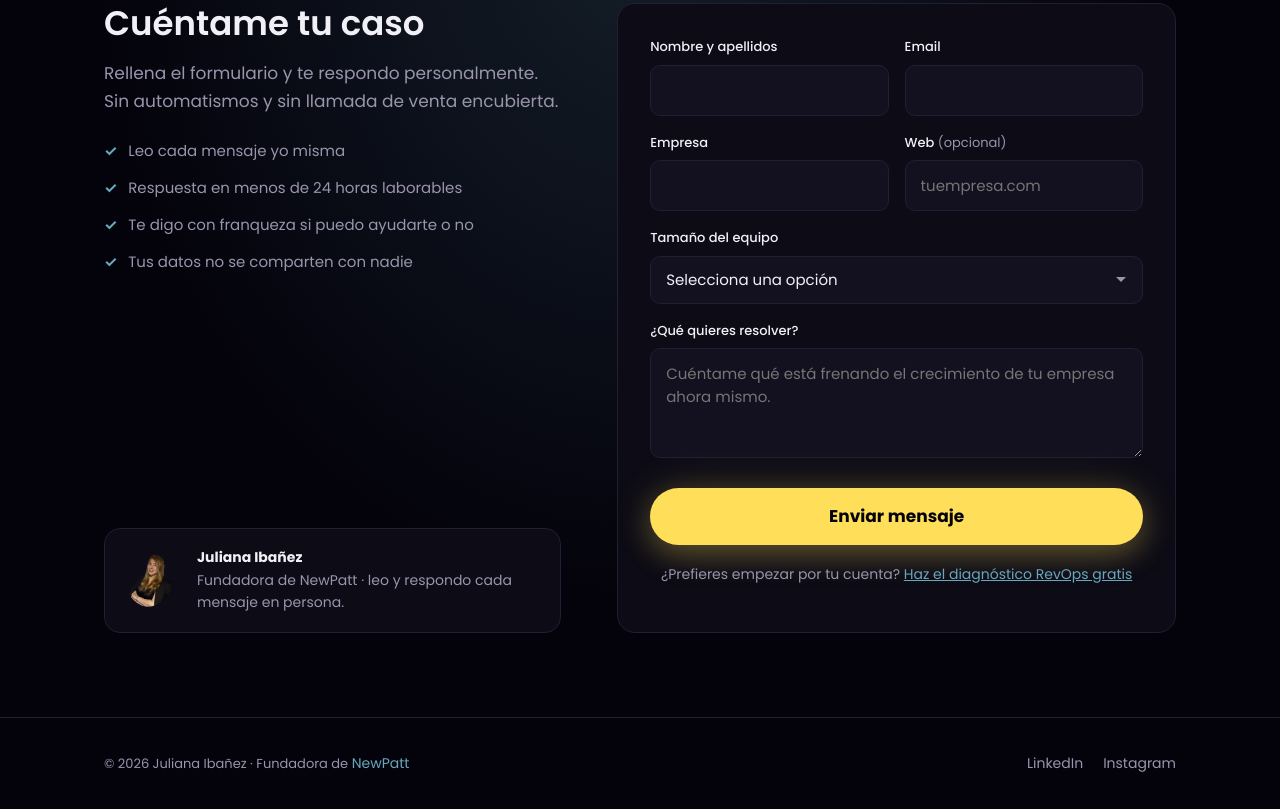
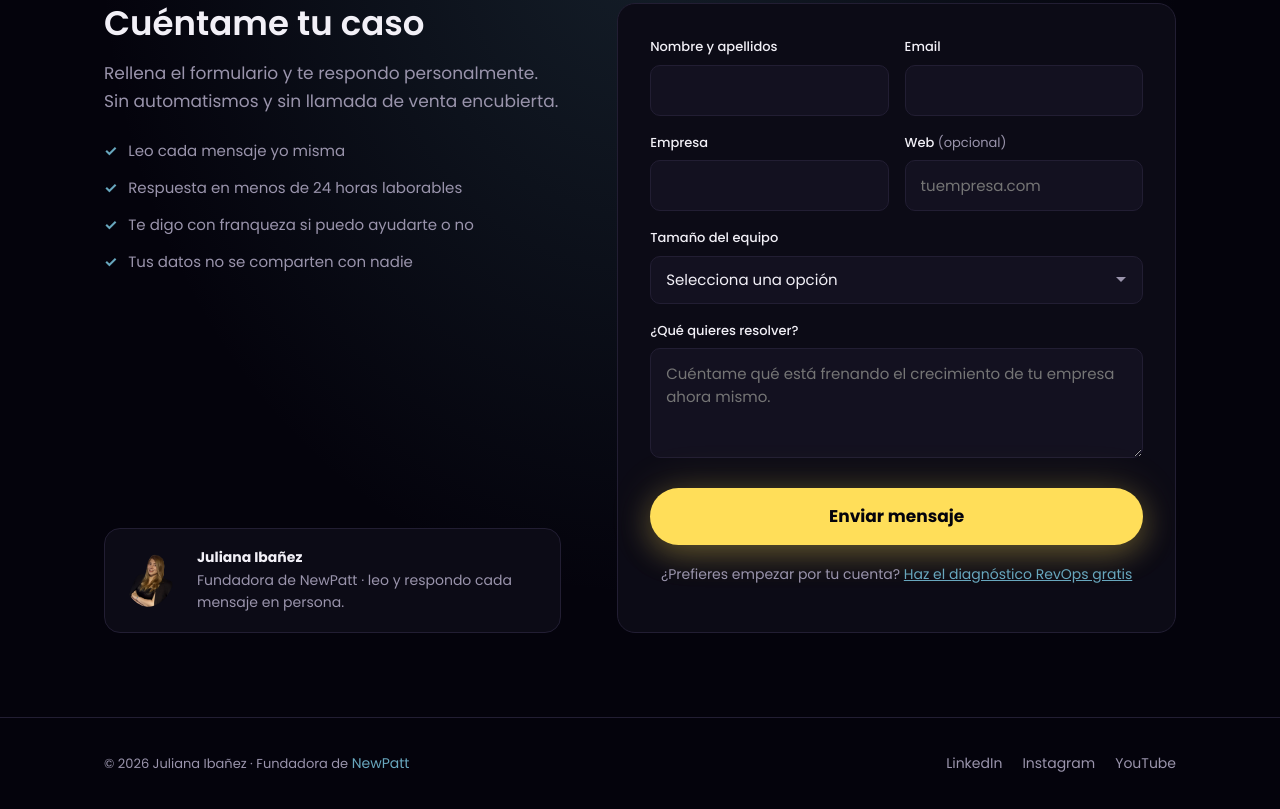
Before and after one commit to Julianaibanez/julianaibanez-web, a plain HTML site: page index.html in a window 1280 px wide. Shown: the part 2932-3741 px from the top of the page. Drawn offline with Linux system fonts and the light colour scheme.

Commit message:
Agregar enlace de YouTube en el footer

```diff
--- a/index.html
+++ b/index.html
@@ -337,6 +337,7 @@ footer{border-top:1px solid var(--line);padding:34px 0}
     <div class="social">
       <a href="https://www.linkedin.com/in/julianaibanez/" target="_blank" rel="noopener">LinkedIn</a>
       <a href="https://www.instagram.com/julianaibal/" target="_blank" rel="noopener">Instagram</a>
+      <a href="https://www.youtube.com/@Newpatt" target="_blank" rel="noopener">YouTube</a>
     </div>
   </div>
 </footer>
```
